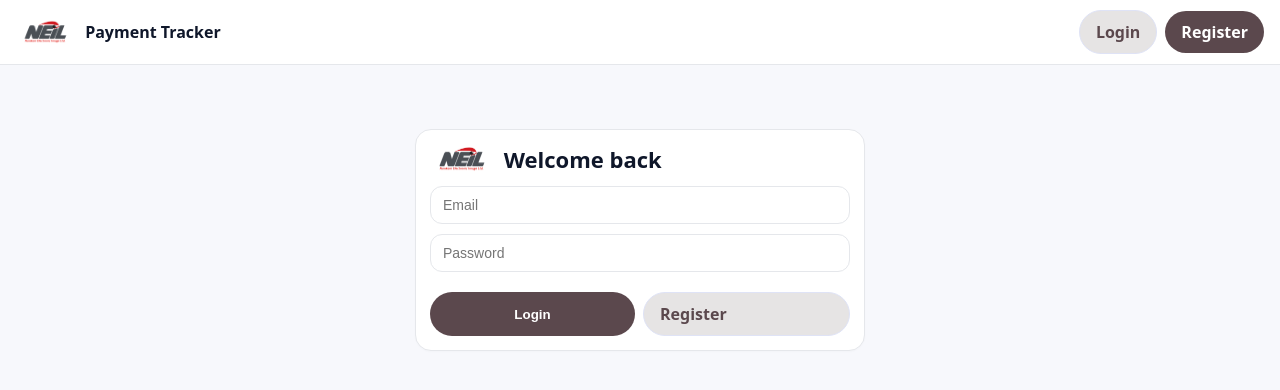
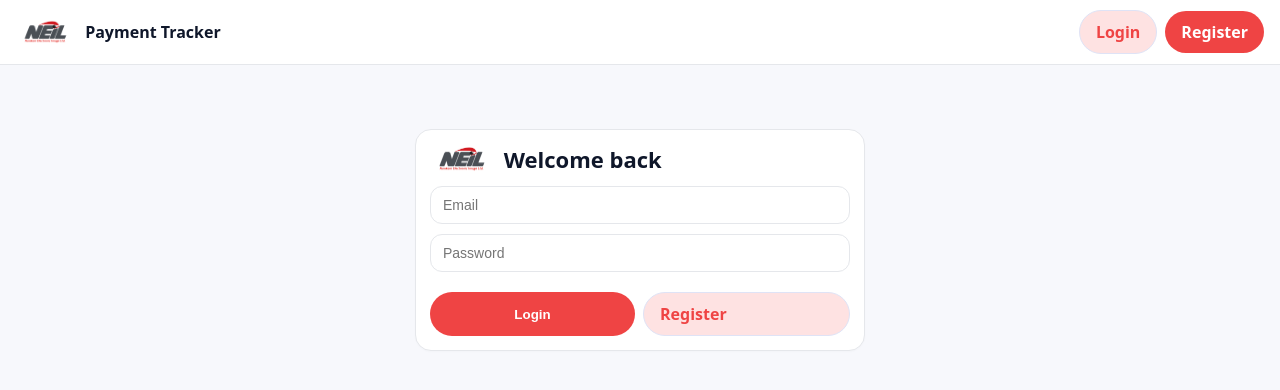
Before and after one commit to anankani164/Payment-Tracker-App, a React (Vite) app in the folder frontend/: page /login in a window 1280 px wide. Shown: the top 390 px of the page. Built offline with nearby package versions, Linux system fonts and the light colour scheme.

Commit message:
Add files via upload

```diff
--- a/frontend/src/App.jsx
+++ b/frontend/src/App.jsx
@@ -10,9 +10,9 @@ import Admin from './pages/Admin.jsx';
 import Login from './pages/Login.jsx';
 import Register from './pages/Register.jsx';
 import { apiFetch } from './utils/api';
-import initBrandFromLogo from './theme/deriveBrandFromLogo.js'; // keep this
 
 import './brand.css';
+import './brand.override.css';  // NEW: control colors here
 import logoUrl from './assets/logo.png';
 
 /* Token helpers: avoid tight coupling to utils/api token helpers */
@@ -62,15 +62,6 @@ export default function App(){
     loadMe();
     return ()=>{ cancelled = true; };
   }, [hasToken]);
-
-  // Derive brand from logo, then force red overrides (Option B)
-  useEffect(() => {
-    initBrandFromLogo(logoUrl); // keep auto-derive
-    const r = document.documentElement.style; // then override to red
-    r.setProperty('--brand-primary', '#ef4444');
-    r.setProperty('--brand-primary-ink', '#ffffff');
-    r.setProperty('--brand-primary-10', '#fee2e2');
-  }, []);
 
   function logout(){
     clearAnyToken();
--- /dev/null
+++ b/frontend/src/brand.override.css
@@ -0,0 +1,9 @@
+/* brand.override.css
+   Set your own hex values here. This file is imported AFTER brand.css
+   so it overrides the defaults. Edit these three lines to change the UI theme.
+*/
+:root{
+  --brand-primary: #ef4444;     /* primary button/tab color */
+  --brand-primary-ink: #ffffff; /* text on primary */
+  --brand-primary-10: #fee2e2;  /* light red tint for secondary pills / active tabs */
+}
```
